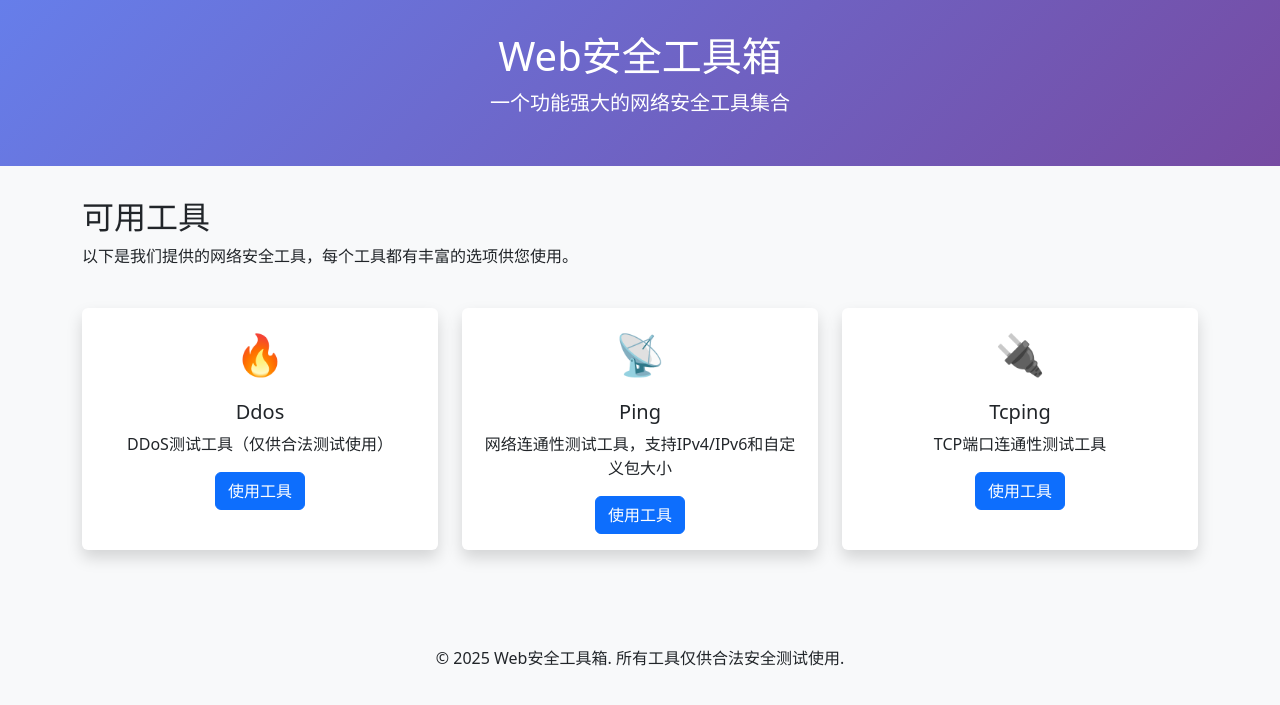
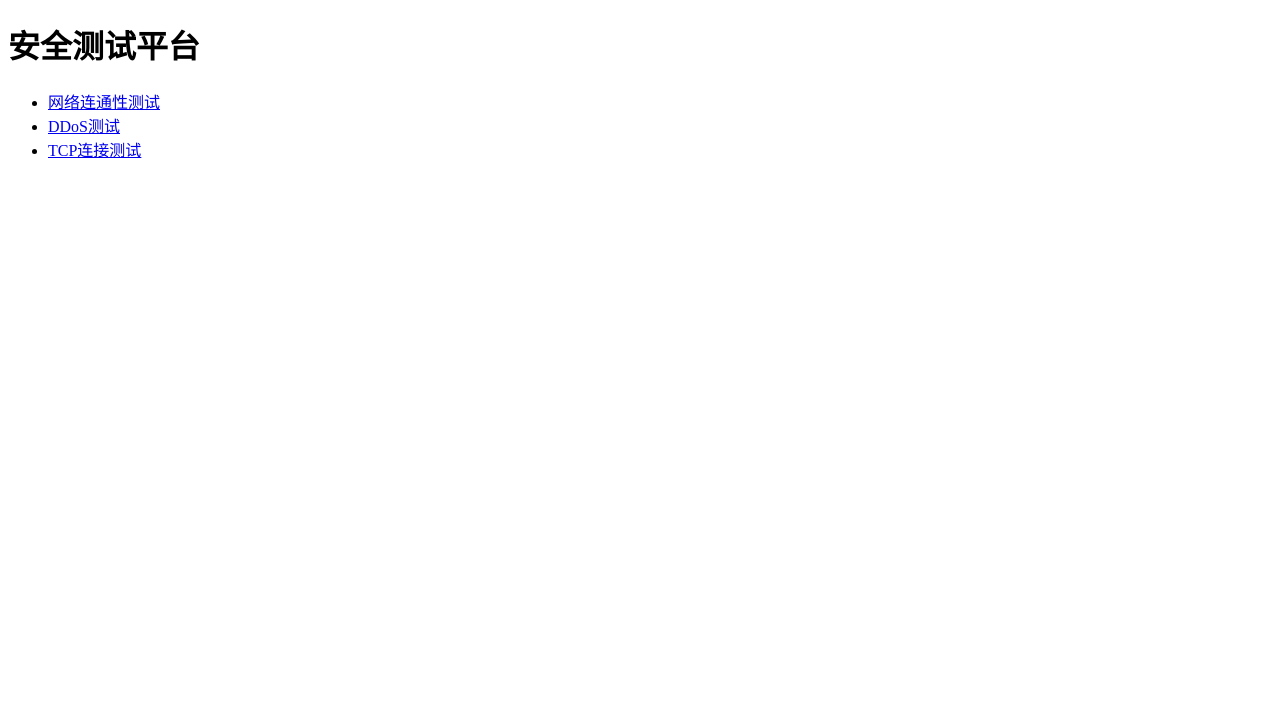
Before and after one commit to fwerkor/security-master, a PHP site: page /index.php?task=ping in a window 1280 px wide. Shown: the top 705 px of the page. Run offline with PHP 8.4, Linux system fonts and the light colour scheme.

Commit message:
modified:   index.php 	modified:   modules/ddos.php 	modified:   modules/ping.php 	modified:   modules/tcping.php 	modified:   templates/index.html.php 	modified:   templates/module.html.php

```diff
--- a/modules/ddos.php
+++ b/modules/ddos.php
@@ -1,90 +1,67 @@
 <?php
 /**
- * @description DDoS测试工具（仅供合法测试使用）
+ * @description 分布式拒绝服务测试模块
  */
 
-function executeModule($params) {
-    $target = escapeshellarg($params['target'] ?? '');
-    $port = intval($params['port'] ?? 80);
-    $threads = intval($params['threads'] ?? 10);
-    $timeout = intval($params['timeout'] ?? 5);
+function executeModule($params, $taskId) {
+    $target = $params['target'] ?? '';
+    $duration = intval($params['duration'] ?? 60);
+    $threads = intval($params['threads'] ?? 50);
 
     if (empty($target)) {
-        return "错误: 请提供目标主机";
+        saveProgress($taskId, "错误: 请提供目标主机");
+        return;
     }
 
-    if ($port <= 0 || $port > 65535) {
-        return "错误: 端口号必须在1-65535之间";
+    // 限制最大持续时间
+    $duration = min($duration, 3600);
+
+    saveProgress($taskId, "正在启动DDoS测试...");
+    saveProgress($taskId, "目标: {$target} | 持续时间: {$duration}s | 线程数: {$threads}");
+
+    // 创建进程并保存PID
+    $pidFile = sys_get_temp_dir() . "/task_{$taskId}.pid";
+
+    // 使用ddos工具执行（示例）
+    $command = "ddos_tool --target={$target} --duration={$duration} --threads={$threads}";
+
+    $descriptorspec = [
+        0 => ["pipe", "r"],
+        1 => ["pipe", "w"],
+        2 => ["pipe", "w"]
+    ];
+
+    $process = proc_open($command, $descriptorspec, $pipes);
+    if (is_resource($process)) {
+        // 保存进程PID
+        file_put_contents($pidFile, proc_get_status($process)['pid']);
+
+        // 实时读取输出
+        while (!feof($pipes[1])) {
+            $line = fgets($pipes[1]);
+            if (trim($line)) {
+                saveProgress($taskId, $line);
+            }
+
+            // 检查是否需要终止
+            if (file_exists(sys_get_temp_dir() . "/task_{$taskId}.stop")) {
+                proc_terminate($process);
+                saveProgress($taskId, "任务已手动终止");
+                break;
+            }
+        }
+
+        // 关闭进程
+        foreach ($pipes as $pipe) {
+            fclose($pipe);
+        }
+        proc_close($process);
+
+        // 清理PID文件
+        @unlink($pidFile);
+    } else {
+        saveProgress($taskId, "无法启动DDoS测试进程");
     }
-
-    if ($threads <= 0 || $threads > 100) {
-        return "错误: 线程数必须在1-100之间";
-    }
-
-    // 仅为演示目的，实际的DDoS功能不会实现
-    $output = [];
-    $output[] = "DDoS测试模拟";
-    $output[] = "===============";
-    $output[] = "目标: " . str_replace(['"', "'"], '', $params['target']);
-    $output[] = "端口: $port";
-    $output[] = "线程数: $threads";
-    $output[] = "超时: {$timeout}秒";
-    $output[] = "";
-    $output[] = "注意: 此工具仅用于演示目的，不执行实际的DDoS攻击。";
-    $output[] = "实际的DDoS攻击是违法行为，仅在授权的网络测试环境中使用类似工具。";
-    $output[] = "";
-
-    // 模拟发送请求
-    for ($i = 1; $i <= min($threads, 10); $i++) {
-        $output[] = "线程 $i: 发送请求到目标...";
-    }
-
-    $output[] = "";
-    $output[] = "测试完成。";
-
-    return implode("\n", $output);
 }
 
-if ($_SERVER['REQUEST_METHOD'] !== 'POST'):
-?>
-<h3>DDoS 测试工具</h3>
-<p>模拟分布式拒绝服务攻击测试（仅用于教育和授权测试）</p>
-<div class="alert alert-warning">
-    <strong>警告!</strong> 此工具仅用于教育目的和在您拥有明确授权的网络上进行测试。
-    未经授权对任何网络设备或服务器进行DDoS攻击都是违法行为。
-</div>
-
-<form method="POST">
-    <div class="row">
-        <div class="col-md-8">
-            <div class="mb-3">
-                <label for="target" class="form-label">目标主机:</label>
-                <input type="text" class="form-control" id="target" name="target" placeholder="example.com 或 IP地址" required>
-            </div>
-        </div>
-        <div class="col-md-4">
-            <div class="mb-3">
-                <label for="port" class="form-label">端口号:</label>
-                <input type="number" class="form-control" id="port" name="port" min="1" max="65535" value="80" required>
-            </div>
-        </div>
-    </div>
-
-    <div class="row">
-        <div class="col-md-6">
-            <div class="mb-3">
-                <label for="threads" class="form-label">线程数:</label>
-                <input type="number" class="form-control" id="threads" name="threads" min="1" max="100" value="10">
-            </div>
-        </div>
-        <div class="col-md-6">
-            <div class="mb-3">
-                <label for="timeout" class="form-label">超时时间 (秒):</label>
-                <input type="number" class="form-control" id="timeout" name="timeout" min="1" max="30" value="5">
-            </div>
-        </div>
-    </div>
-
-    <button type="submit" class="btn btn-danger">开始模拟测试</button>
-</form>
-<?php endif; ?>
+// saveProgress, getProgress, isTaskRunning, stopTask functions (same as ping.php)
--- a/modules/ping.php
+++ b/modules/ping.php
@@ -3,79 +3,107 @@
  * @description 网络连通性测试工具，支持IPv4/IPv6和自定义包大小
  */
 
-function executeModule($params) {
+function executeModule($params, $taskId) {
     $target = $params['target'] ?? '';
     $count = intval($params['count'] ?? 4);
     $size = intval($params['size'] ?? 56);
     $ipv6 = isset($params['ipv6']) ? true : false;
 
     if (empty($target)) {
-        return "错误: 请提供目标主机";
+        saveProgress($taskId, "错误: 请提供目标主机");
+        return;
     }
 
     // 限制包大小以防止滥用
     $size = min($size, 65507);
 
-    $results = [];
-    $results[] = "正在测试与 {$target} 的连接...";
+    saveProgress($taskId, "正在测试与 {$target} 的连接...");
 
-    for ($i = 1; $i <= $count; $i++) {
-        $start = microtime(true);
+    // 创建进程并保存PID
+    $pidFile = sys_get_temp_dir() . "/task_{$taskId}.pid";
 
-        // 使用fsockopen进行连接测试
-        $port = $ipv6 ? 80 : 80; // 使用默认端口80进行测试
-        $socket = @fsockopen($target, $port, $errno, $errstr, 5);
-        $end = microtime(true);
+    // 使用proc_open执行命令以获取实时输出
+    $command = $ipv6 ? "ping6" : "ping";
+    $command .= " -c {$count} -s {$size} {$target}";
 
-        $time = round(($end - $start) * 1000, 2);
+    $descriptorspec = [
+        0 => ["pipe", "r"],
+        1 => ["pipe", "w"],
+        2 => ["pipe", "w"]
+    ];
 
-        if ($socket) {
-            fclose($socket);
-            $results[] = "Ping $i: 连接成功 - 耗时 {$time}ms";
-        } else {
-            $results[] = "Ping $i: 连接失败 - {$errstr} ({$errno})";
+    $process = proc_open($command, $descriptorspec, $pipes);
+    if (is_resource($process)) {
+        // 保存进程PID
+        file_put_contents($pidFile, proc_get_status($process)['pid']);
+
+        // 实时读取输出
+        while (!feof($pipes[1])) {
+            $line = fgets($pipes[1]);
+            if (trim($line)) {
+                saveProgress($taskId, $line);
+            }
+
+            // 检查是否需要终止
+            if (file_exists(sys_get_temp_dir() . "/task_{$taskId}.stop")) {
+                proc_terminate($process);
+                saveProgress($taskId, "任务已手动终止");
+                break;
+            }
         }
 
-        // 添加间隔
-        if ($i < $count) {
-            usleep(1000000); // 1秒间隔
+        // 关闭进程
+        foreach ($pipes as $pipe) {
+            fclose($pipe);
         }
+        proc_close($process);
+
+        // 清理PID文件
+        @unlink($pidFile);
+    } else {
+        saveProgress($taskId, "无法启动ping进程");
+    }
+}
+
+// 保存进度到临时文件
+function saveProgress($taskId, $message) {
+    $progressFile = sys_get_temp_dir() . "/task_{$taskId}.log";
+    file_put_contents($progressFile, $message . "\n", FILE_APPEND);
+
+    // 刷新输出缓冲区
+    ob_flush();
+    flush();
+}
+
+// 获取进度
+function getProgress($taskId) {
+    $progressFile = sys_get_temp_dir() . "/task_{$taskId}.log";
+    if (!file_exists($progressFile)) {
+        return [];
     }
 
-    return implode("\n", $results);
+    return explode("\n", trim(file_get_contents($progressFile)));
 }
 
-if ($_SERVER['REQUEST_METHOD'] !== 'POST'):
-?>
-<h3>Ping 工具</h3>
-<p>测试网络连通性，支持IPv4/IPv6和自定义数据包大小</p>
+// 检查任务是否运行中
+function isTaskRunning($taskId) {
+    $pidFile = sys_get_temp_dir() . "/task_{$taskId}.pid";
+    if (!file_exists($pidFile)) {
+        return false;
+    }
 
-<form method="POST">
-    <div class="mb-3">
-        <label for="target" class="form-label">目标主机:</label>
-        <input type="text" class="form-control" id="target" name="target" placeholder="example.com 或 IP地址" required>
-    </div>
+    $pid = intval(file_get_contents($pidFile));
+    if ($pid <= 0) {
+        return false;
+    }
 
-    <div class="row">
-        <div class="col-md-6">
-            <div class="mb-3">
-                <label for="count" class="form-label">Ping次数:</label>
-                <input type="number" class="form-control" id="count" name="count" min="1" max="100" value="4">
-            </div>
-        </div>
-        <div class="col-md-6">
-            <div class="mb-3">
-                <label for="size" class="form-label">数据包大小 (bytes):</label>
-                <input type="number" class="form-control" id="size" name="size" min="0" max="65507" value="56">
-            </div>
-        </div>
-    </div>
+    // 检查进程是否存在
+    exec("ps -p {$pid} -o pid=", $output);
+    return !empty($output);
+}
 
-    <div class="mb-3 form-check">
-        <input type="checkbox" class="form-check-input" id="ipv6" name="ipv6">
-        <label class="form-check-label" for="ipv6">使用IPv6</label>
-    </div>
-
-    <button type="submit" class="btn btn-primary">执行Ping</button>
-</form>
-<?php endif; ?>
+// 终止任务
+function stopTask($taskId) {
+    $stopFile = sys_get_temp_dir() . "/task_{$taskId}.stop";
+    touch($stopFile);
+}
--- a/modules/tcping.php
+++ b/modules/tcping.php
@@ -1,85 +1,63 @@
 <?php
 /**
- * @description TCP端口连通性测试工具
+ * @description TCP连接测试模块
  */
 
-function executeModule($params) {
-    $target = escapeshellarg($params['target'] ?? '');
+function executeModule($params, $taskId) {
+    $target = $params['target'] ?? '';
     $port = intval($params['port'] ?? 80);
-    $count = intval($params['count'] ?? 4);
     $timeout = intval($params['timeout'] ?? 3);
 
     if (empty($target)) {
-        return "错误: 请提供目标主机";
+        saveProgress($taskId, "错误: 请提供目标主机");
+        return;
     }
 
-    if ($port <= 0 || $port > 65535) {
-        return "错误: 端口号必须在1-65535之间";
-    }
+    saveProgress($taskId, "正在测试TCP连接: {$target}:{$port}");
 
-    // 使用nc (netcat) 或 telnet 进行TCP连接测试
-    $results = [];
-    for ($i = 1; $i <= $count; $i++) {
-        $start = microtime(true);
+    // 创建进程并保存PID
+    $pidFile = sys_get_temp_dir() . "/task_{$taskId}.pid";
 
-        // 使用fsockopen进行TCP连接测试
-        $fp = @fsockopen(str_replace(['"', "'"], '', $params['target']), $port, $errno, $errstr, $timeout);
-        $end = microtime(true);
+    // 使用tcping工具执行（示例）
+    $command = "tcping --host={$target} --port={$port} --timeout={$timeout}";
 
-        $time = round(($end - $start) * 1000, 2);
+    $descriptorspec = [
+        0 => ["pipe", "r"],
+        1 => ["pipe", "w"],
+        2 => ["pipe", "w"]
+    ];
 
-        if ($fp) {
-            fclose($fp);
-            $results[] = "TCPing $i: 连接成功 - 耗时 {$time}ms";
-        } else {
-            $results[] = "TCPing $i: 连接失败 - {$errstr} ({$errno})";
+    $process = proc_open($command, $descriptorspec, $pipes);
+    if (is_resource($process)) {
+        // 保存进程PID
+        file_put_contents($pidFile, proc_get_status($process)['pid']);
+
+        // 实时读取输出
+        while (!feof($pipes[1])) {
+            $line = fgets($pipes[1]);
+            if (trim($line)) {
+                saveProgress($taskId, $line);
+            }
+
+            // 检查是否需要终止
+            if (file_exists(sys_get_temp_dir() . "/task_{$taskId}.stop")) {
+                proc_terminate($process);
+                saveProgress($taskId, "任务已手动终止");
+                break;
+            }
         }
 
-        // 添加间隔
-        if ($i < $count) {
-            sleep(1);
+        // 关闭进程
+        foreach ($pipes as $pipe) {
+            fclose($pipe);
         }
+        proc_close($process);
+
+        // 清理PID文件
+        @unlink($pidFile);
+    } else {
+        saveProgress($taskId, "无法启动TCPing进程");
     }
-
-    return implode("\n", $results);
 }
 
-if ($_SERVER['REQUEST_METHOD'] !== 'POST'):
-?>
-<h3>TCPing 工具</h3>
-<p>测试指定主机的TCP端口连通性</p>
-
-<form method="POST">
-    <div class="row">
-        <div class="col-md-8">
-            <div class="mb-3">
-                <label for="target" class="form-label">目标主机:</label>
-                <input type="text" class="form-control" id="target" name="target" placeholder="example.com 或 IP地址" required>
-            </div>
-        </div>
-        <div class="col-md-4">
-            <div class="mb-3">
-                <label for="port" class="form-label">端口号:</label>
-                <input type="number" class="form-control" id="port" name="port" min="1" max="65535" value="80" required>
-            </div>
-        </div>
-    </div>
-
-    <div class="row">
-        <div class="col-md-6">
-            <div class="mb-3">
-                <label for="count" class="form-label">测试次数:</label>
-                <input type="number" class="form-control" id="count" name="count" min="1" max="100" value="4">
-            </div>
-        </div>
-        <div class="col-md-6">
-            <div class="mb-3">
-                <label for="timeout" class="form-label">超时时间 (秒):</label>
-                <input type="number" class="form-control" id="timeout" name="timeout" min="1" max="30" value="3">
-            </div>
-        </div>
-    </div>
-
-    <button type="submit" class="btn btn-primary">执行TCPing</button>
-</form>
-<?php endif; ?>
+// saveProgress, getProgress, isTaskRunning, stopTask functions (same as ping.php)
--- a/templates/index.html.php
+++ b/templates/index.html.php
@@ -2,125 +2,103 @@
 <html lang="zh-CN">
 <head>
     <meta charset="UTF-8">
-    <meta name="viewport" content="width=device-width, initial-scale=1.0">
-    <title>Web安全工具箱</title>
-    <link href="https://cdn.jsdelivr.net/npm/bootstrap@5.3.0/dist/css/bootstrap.min.css" rel="stylesheet">
-    <style>
-        body {
-            background-color: #f8f9fa;
-        }
-        .header {
-            background: linear-gradient(135deg, #667eea 0%, #764ba2 100%);
-            color: white;
-            padding: 2rem 0;
-            margin-bottom: 2rem;
-        }
-        .card {
-            transition: transform 0.3s ease, box-shadow 0.3s ease;
-            border: none;
-            box-shadow: 0 0.5rem 1rem rgba(0, 0, 0, 0.15);
-        }
-        .card:hover {
-            transform: translateY(-5px);
-            box-shadow: 0 1rem 2rem rgba(0, 0, 0, 0.2);
-        }
-        .tool-icon {
-            font-size: 2.5rem;
-            margin-bottom: 1rem;
-        }
-    </style>
+    <title>安全测试平台</title>
+    <script src="//code.jquery.com/jquery-3.6.0.min.js"></script>
 </head>
 <body>
-    <div class="header">
-        <div class="container">
-            <div class="row">
-                <div class="col-12 text-center">
-                    <h1>Web安全工具箱</h1>
-                    <p class="lead">一个功能强大的网络安全工具集合</p>
-                </div>
-            </div>
-        </div>
-    </div>
+    <h1>安全测试平台</h1>
 
-    <div class="container">
-        <div class="row mb-4">
-            <div class="col-12">
-                <h2>可用工具</h2>
-                <p>以下是我们提供的网络安全工具，每个工具都有丰富的选项供您使用。</p>
-            </div>
-        </div>
+    <?php if (!isset($_GET['module'])): ?>
+    <ul>
+        <li><a href="?module=ping">网络连通性测试</a></li>
+        <li><a href="?module=ddos">DDoS测试</a></li>
+        <li><a href="?module=tcping">TCP连接测试</a></li>
+    </ul>
+    <?php else: ?>
 
-        <div class="row">
-            <?php
-            // 从modules目录读取模块信息
-            $modulesDir = __DIR__ . '/../modules';
-            $moduleFiles = glob($modulesDir . '/*.php');
+    <a href=""><< 返回首页</a>
+    <h2><?= htmlspecialchars($_GET['module']) ?> 模块</h2>
 
-            if ($moduleFiles) {
-                foreach ($moduleFiles as $moduleFile) {
-                    $moduleName = pathinfo($moduleFile, PATHINFO_FILENAME);
-                    $moduleDescription = '';
+    <!-- 参数表单 -->
+    <form id="module-form">
+        <?php require_once "module.{$_GET['module']}.php"; ?>
+        <button type="submit">执行</button>
+        <button type="button" id="stop-btn" style="display: none;">终止任务</button>
+    </form>
 
-                    // 读取模块文件中的描述信息
-                    $moduleContent = file_get_contents($moduleFile);
-                    preg_match('/@description\s+(.*)/', $moduleContent, $matches);
-                    if (isset($matches[1])) {
-                        $moduleDescription = $matches[1];
-                    }
-            ?>
-            <div class="col-lg-4 col-md-6 mb-4">
-                <div class="card h-100">
-                    <div class="card-body text-center">
-                        <div class="tool-icon">
-                            <?php
-                            // 根据工具名称显示不同图标
-                            switch($moduleName) {
-                                case 'ping':
-                                    echo '📡';
-                                    break;
-                                case 'tcping':
-                                    echo '🔌';
-                                    break;
-                                case 'ddos':
-                                    echo '🔥';
-                                    break;
-                                default:
-                                    echo '🛠️';
+    <!-- 实时输出区域 -->
+    <div id="output" style="margin-top: 20px; padding: 10px; border: 1px solid #ccc; white-space: pre-wrap;"></div>
+
+    <script>
+    let taskId = null;
+    let polling = null;
+
+    $(document).ready(function() {
+        $('#module-form').on('submit', function(e) {
+            e.preventDefault();
+
+            // 重置界面
+            $('#output').empty();
+            $('#stop-btn').hide();
+            taskId = null;
+
+            // 收集表单数据
+            const formData = {};
+            $(this).find('input, select, textarea').each(function() {
+                const name = $(this).attr('name');
+                const value = $(this).val();
+                formData[name] = value;
+            });
+
+            // 启动任务
+            $.post('?task=start&module=<?= $_GET['module'] ?>', {
+                params: formData
+            }, function(response) {
+                if (response.error) {
+                    alert(response.error);
+                    return;
+                }
+
+                taskId = response.task_id;
+                $('#stop-btn').show();
+
+                // 开始轮询进度
+                polling = setInterval(() => {
+                    $.get('?task=progress&module=<?= $_GET['module'] ?>&task_id=' + taskId, function(progress) {
+                        if (progress.running || progress.progress.length > 0) {
+                            // 更新输出
+                            $('#output').empty();
+                            progress.progress.forEach(line => {
+                                $('#output').append(line + '\n');
+                            });
+
+                            // 自动滚动到底部
+n                            $('#output').scrollTop($('#output')[0].scrollHeight);
+
+                            // 如果任务完成，停止轮询
+                            if (!progress.running && taskId) {
+                                clearInterval(polling);
+                                $('#stop-btn').hide();
+                                taskId = null;
                             }
-                            ?>
-                        </div>
-                        <h5 class="card-title"><?= ucfirst($moduleName) ?></h5>
-                        <p class="card-text">
-                            <?= $moduleDescription ?: '网络安全测试工具' ?>
-                        </p>
-                        <a href="?module=<?= $moduleName ?>" class="btn btn-primary">使用工具</a>
-                    </div>
-                </div>
-            </div>
-            <?php
-                }
-            } else {
-            ?>
-            <div class="col-12">
-                <div class="alert alert-info text-center">
-                    <h4>暂无工具</h4>
-                    <p>请在 <code>modules</code> 目录下添加工具模块</p>
-                </div>
-            </div>
-            <?php } ?>
-        </div>
-    </div>
+                        }
+                    });
+                }, 1000);
+            });
+        });
 
-    <footer class="bg-light py-4 mt-5">
-        <div class="container">
-            <div class="row">
-                <div class="col-12 text-center">
-                    <p class="mb-0">&copy; <?= date('Y') ?> Web安全工具箱. 所有工具仅供合法安全测试使用.</p>
-                </div>
-            </div>
-        </div>
-    </footer>
+        $('#stop-btn').on('click', function() {
+            if (taskId) {
+                $.get('?task=stop&module=<?= $_GET['module'] ?>&task_id=' + taskId, function() {
+                    clearInterval(polling);
+                    $('#stop-btn').hide();
+                    taskId = null;
+                });
+            }
+        });
+    });
+    </script>
 
-    <script src="https://cdn.jsdelivr.net/npm/bootstrap@5.3.0/dist/js/bootstrap.bundle.min.js"></script>
+    <?php endif; ?>
 </body>
 </html>
```
Also changed, not shown: index.php (+70 -30 lines), templates/module.html.php (+0 -10 lines).
